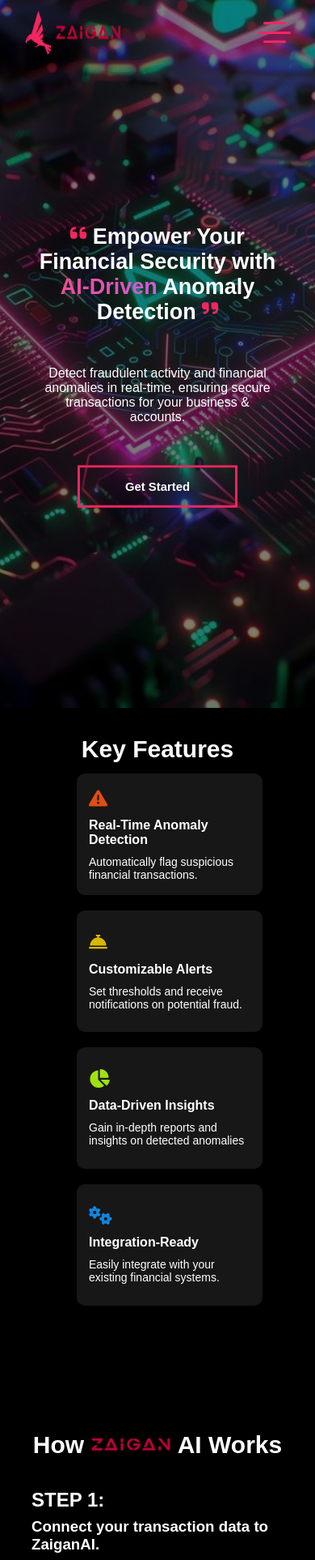
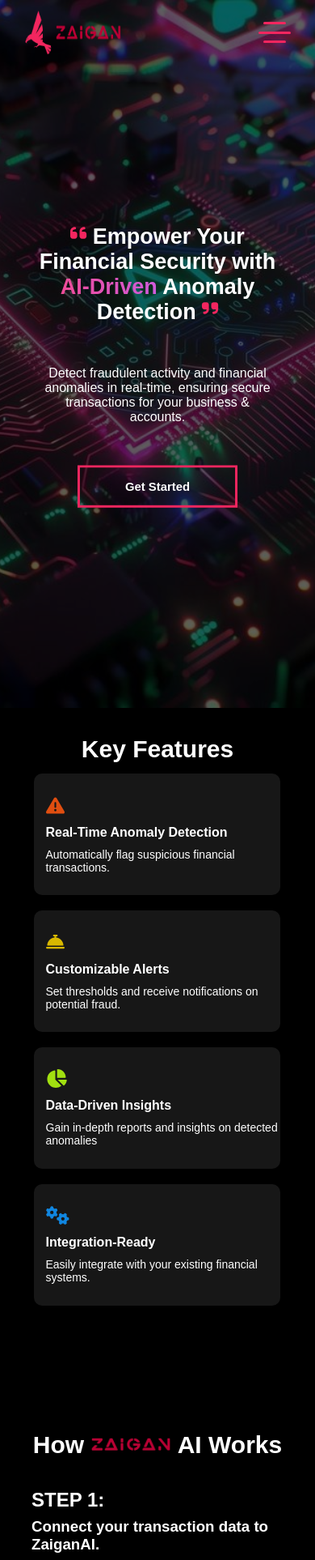
Before and after one commit to OghenefegaOmajene/Finomaly, an Angular app: page /home in a window 390 px wide. Shown: the top 1926 px of the page at 81% size. Built offline with nearby package versions, Linux system fonts and the light colour scheme; a web font is replaced by a local one.

Commit message:
Responsiveness debugging pt 2

```diff
--- a/src/app/home/home.component.css
+++ b/src/app/home/home.component.css
@@ -98,7 +98,7 @@
 .keyFeatures{
     width: 100%;
     height: 250px;
-    /* border: 1px solid black; */
+    /* border: 1px solid rgb(255, 255, 255); */
     display: flex;
     flex-direction: column;
     align-items: center;
@@ -334,12 +334,8 @@
         /* background-color: rgba(0, 0, 255, 0.237); */
         height: 400px;
     }
-    .keyFeaturesBody{
-        /* border: 1px solid black; */
-        width: 400px;
-    }
     .keyFeaturesBody div{
-        width: 100%;
+        width: 90%;
         /* border: 1px solid black; */
     }
     .keyFeaturesBody div h3{
@@ -354,7 +350,7 @@
         grid-template-rows: repeat(2, 1fr);
         justify-content: center;
         grid-column-gap: 40px;
-        grid-row-gap: 40px;
+        /* grid-row-gap: 40px; */
         /* align-items: center; */
     }
 
@@ -432,18 +428,18 @@
 
 @media screen and (max-width: 750px) {
     .heroBanner{
-        /* height: 640px; */
+        /* height: 650px; */
         height: 100vh;
         display: flex;
         flex-direction: column;
-        align-items: centere;
+        align-items: center;
         /* background-color: rgba(0, 0, 0, 0.29); */
-        justify-content: space-evenly;
+        justify-content: center;
         background-image: url('../../../public/ai.jpg');
         background-position: center;
         background-repeat: no-repeat;
         background-size: cover;
-        background-color: rgba(0, 0, 0, 0.507);
+        background-color: rgba(0, 0, 0, 0.628);
         background-blend-mode: darken;
     }
     .nameSpan{
@@ -461,7 +457,6 @@
         display: flex;
         flex-direction: column;
         align-items: center;
-
     }
     #heroTxt h1{
         font-size: 30px;
@@ -510,7 +505,8 @@
 @media screen and (max-width: 523px) {
     .keyFeaturesBody{
         /* border: 1px solid white; */
-        width: 200px;
+        /* width: fit-content; */
+        /* width: 200px; */
         height: 90%;
         display: grid;
         grid-template-columns: repeat(1, 1fr);
@@ -518,11 +514,13 @@
         grid-row-gap: 20px;
         justify-content: center;
         gap: 0;
+        padding-left: 5px;
     }
     .keyFeaturesBody div{
-        width: 100%;
+        width: 93%;
         height: 150px;
-        /* border: 1px solid black; */
+        padding-right: 0;
+        /* border: 1px solid rgb(255, 255, 255); */
         /* align-self: center; */
     }
     .keyFeaturesBody div h3{
```
